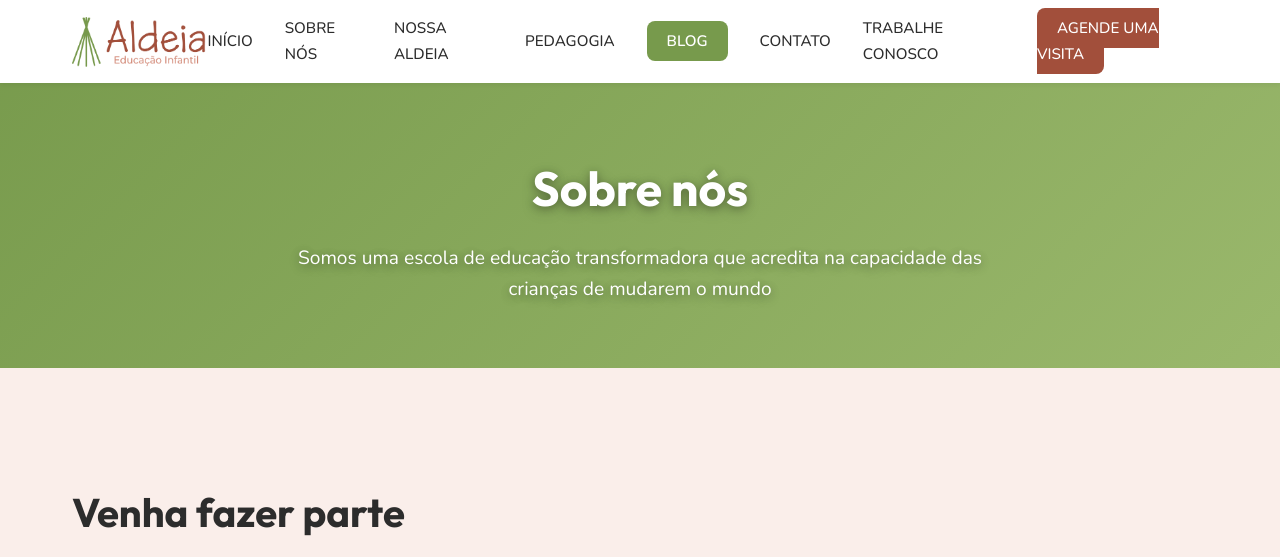
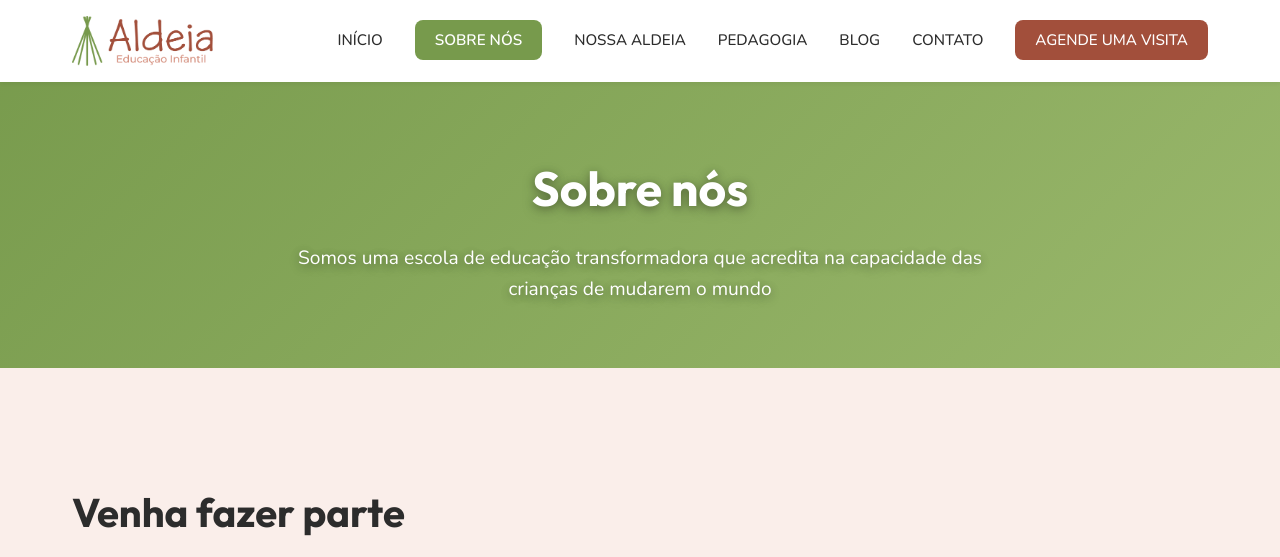
Before and after one commit to jonathans-lumni/site-aldeia-2025, a plain HTML site: page sobre.html in a window 1280 px wide. Shown: the top 557 px of the page. Drawn offline with nearby package versions, Linux system fonts and the light colour scheme.

Commit message:
Alteração na navbar

```diff
--- a/sobre.html
+++ b/sobre.html
@@ -32,12 +32,11 @@
                     </button>
                     <ul class="nav-menu" id="navMenu">
                         <li><a href="index.html" class="nav-link">INÍCIO</a></li>
-                        <li><a href="sobre.html" class="nav-link">SOBRE NÓS</a></li>
+                        <li><a href="sobre.html" class="nav-link active">SOBRE NÓS</a></li>
                         <li><a href="nosso-espaco.html" class="nav-link">NOSSA ALDEIA</a></li>
                         <li><a href="pedagogia.html" class="nav-link">PEDAGOGIA</a></li>
-                        <li><a href="blog.html" class="nav-link active">BLOG</a></li>
+                        <li><a href="blog.html" class="nav-link">BLOG</a></li>
                         <li><a href="index.html#contato" class="nav-link">CONTATO</a></li>
-                        <li><a href="index.html#trabalhe-conosco" class="nav-link">TRABALHE CONOSCO</a></li>
                         <li><a href="https://api.whatsapp.com/send?phone=5512981392323&text=Gostaria%20de%20saber%20mais%20sobre%20a%20Aldeia%2C%20poderia%20me%20ajudar?" class="nav-link cta-nav">AGENDE UMA VISITA</a></li>
                     </ul>
                 </div>
```
Also changed, not shown: blog.html (+0 -1 lines), index.html (+2 -2 lines), nosso-espaco.html (+2 -3 lines), pedagogia.html (+2 -3 lines), post.html (+0 -1 lines).
